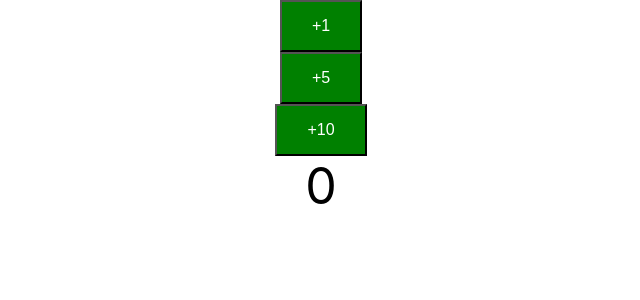
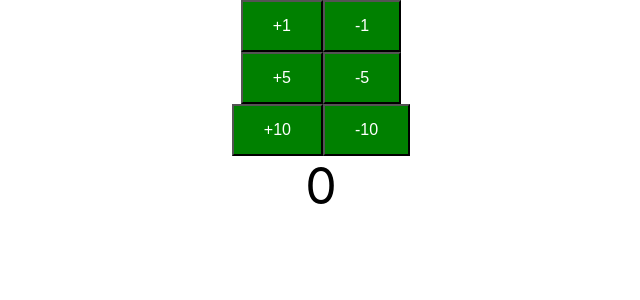
Before and after one commit to unbeatablesites/ReactJavaApp, a React (Create React App) app in the folder todo-app/: page / in a window 1280 px wide. Shown: the top 300 px of the page, without its empty margins (319-959 px from the left). Built offline with nearby package versions, Linux system fonts and the light colour scheme.

Commit message:
Adding state to dec button

```diff
--- a/todo-app/src/components/counter/counter.jsx
+++ b/todo-app/src/components/counter/counter.jsx
@@ -44,6 +44,7 @@ class CounterButton extends Component {
     return (
       <div className='counter'>
         <button onClick={this.increment}>+{this.props.by}</button>
+        <button onClick={this.decrement}>-{this.props.by}</button>
       </div>
     );
   }
@@ -55,6 +56,13 @@ class CounterButton extends Component {
     });
     this.props.incrementMethod(this.props.by);
   }
+
+  decrement() {
+    this.setState({
+      counter: this.state.counter - this.props.by
+    });
+    this.props.decrementMethod(this.props.by);
+  }
 }
 CounterButton.defaultProps = {
   by: 1
```
